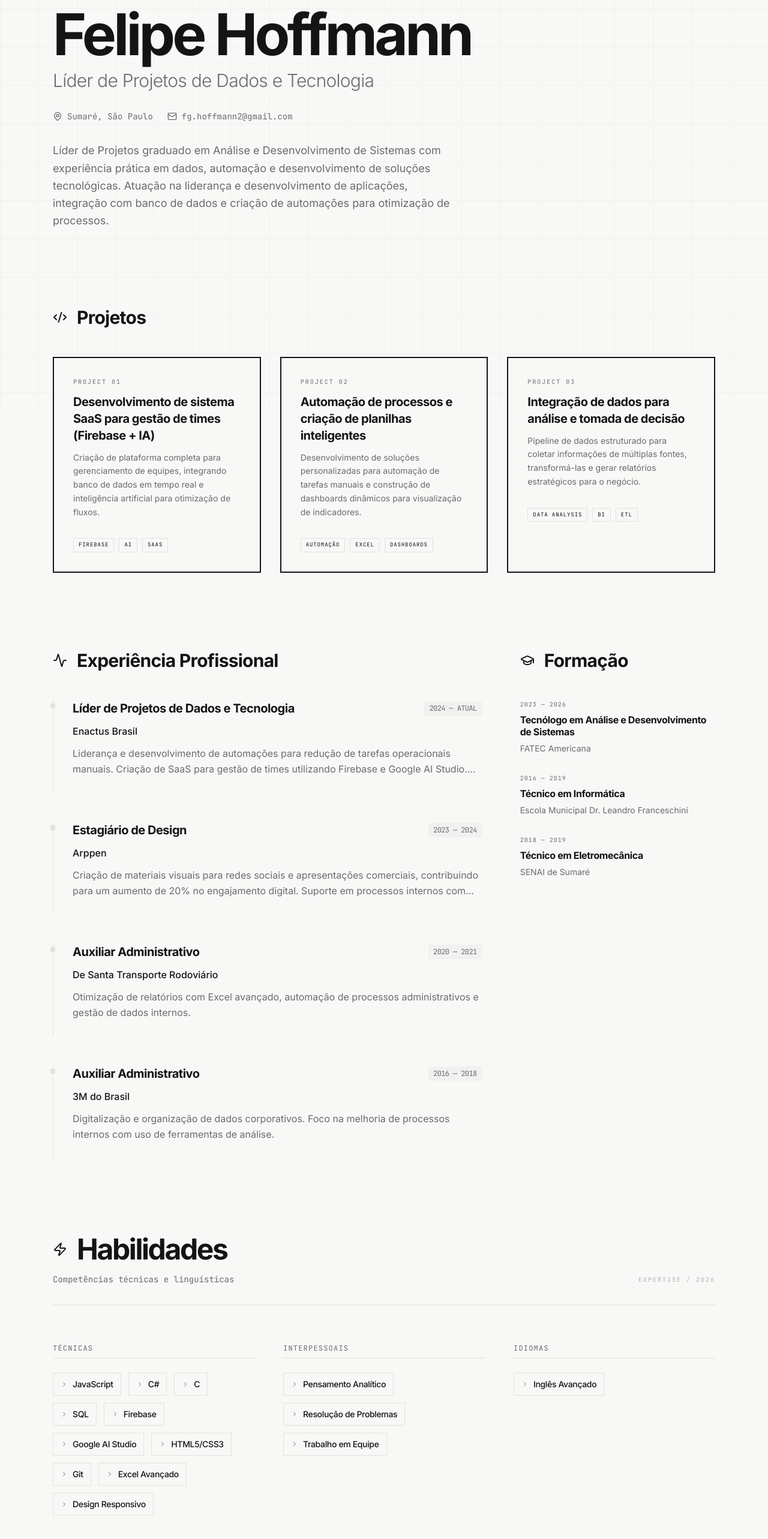
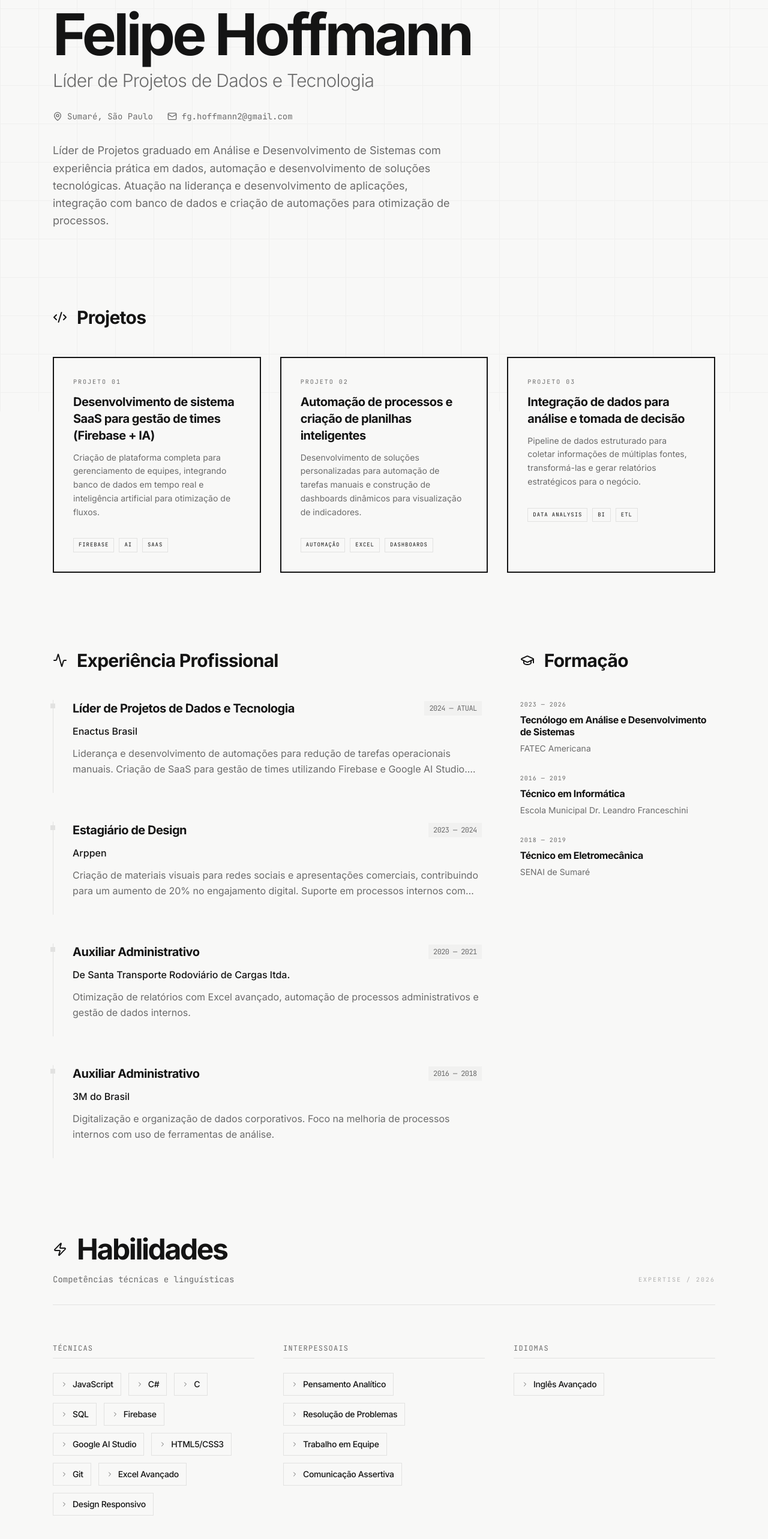
Before and after one commit to FelipeHoffmann00/Felipe-Hoffmann, a React (Vite) app: page / in a window 1280 px wide. Shown: the part 114-2680 px from the top of the page at 60% size. Built offline with nearby package versions, Linux system fonts and the light colour scheme.

Commit message:
chore: update content and localization in portfolio
- Update project labels to Portuguese
- Refine company name in professional experience
- Add "Comunicação Assertiva" to skills list

```diff
--- a/src/App.tsx
+++ b/src/App.tsx
@@ -117,7 +117,7 @@ export default function App() {
               >
                 <div className="space-y-3">
                   <div className="font-mono text-[10px] uppercase tracking-[0.2em] text-brand-muted group-hover:text-brand-bg/50 transition-colors">
-                    Project 0{i + 1}
+                    Projeto 0{i + 1}
                   </div>
                   <h3 className="text-xl font-bold tracking-tight group-hover:text-brand-bg transition-colors">
                     {project.title}
--- a/src/constants.ts
+++ b/src/constants.ts
@@ -54,7 +54,7 @@ export const RESUME_DATA = {
       url: "https://www.arppen.com/"
     },
     {
-      company: "De Santa Transporte Rodoviário",
+      company: "De Santa Transporte Rodoviário de Cargas ltda.",
       role: "Auxiliar Administrativo",
       period: "2020 — 2021",
       description: "Otimização de relatórios com Excel avançado, automação de processos administrativos e gestão de dados internos.",
@@ -101,6 +101,7 @@ export const RESUME_DATA = {
     { name: "Pensamento Analítico", category: "Soft Skills" },
     { name: "Resolução de Problemas", category: "Soft Skills" },
     { name: "Trabalho em Equipe", category: "Soft Skills" },
+    { name: "Comunicação Assertiva", category: "Soft Skills" },
     { name: "Inglês Avançado", category: "Languages" }
   ] as Skill[],
   social: {
```
